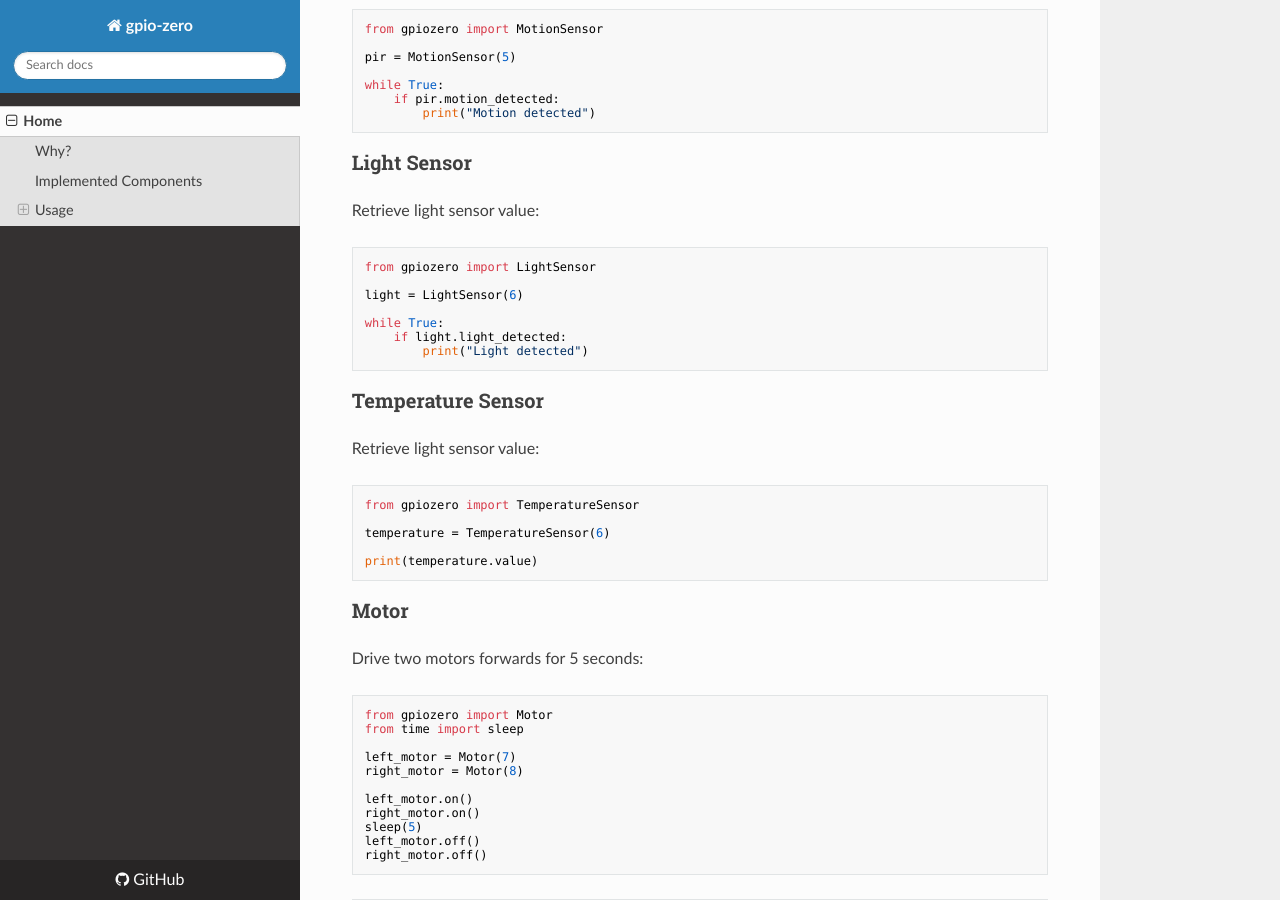
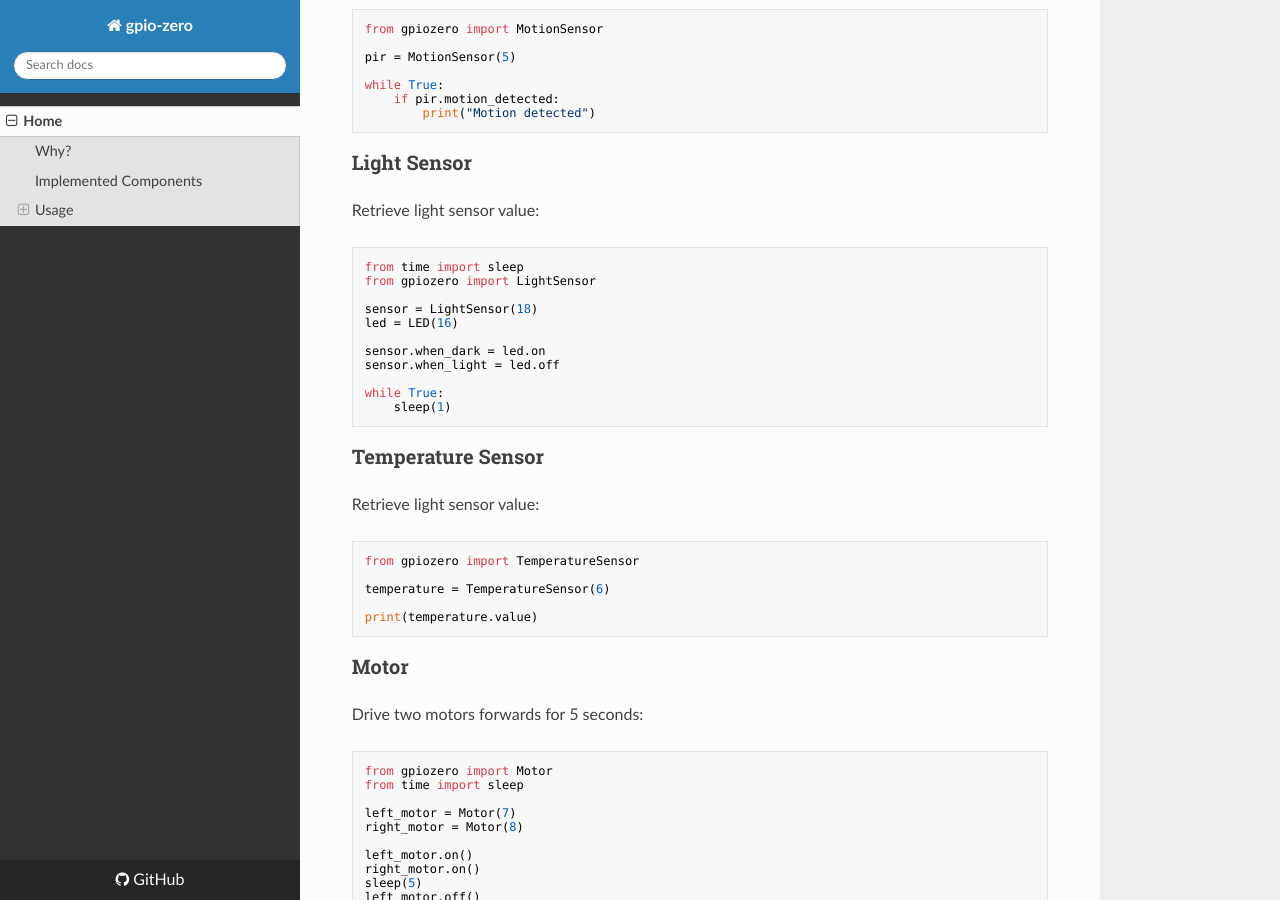
Before and after one commit to gpiozero/gpiozero, an MkDocs documentation site: the page built from docs/index.md, in a window 1280 px wide and 900 px high, scrolled down 2603 px. Built offline with MkDocs 1.6.1, drawn with Linux system fonts in a browser that asks for light colours; nearby versions of some CDN libraries; old or Windows-style settings are respelled for this version of MkDocs.

Commit message:
Update the docs with an example
Simple demo of when_dark / when_light

````diff
--- a/docs/index.md
+++ b/docs/index.md
@@ -154,13 +154,17 @@ while True:
 Retrieve light sensor value:
 
 ```python
+from time import sleep
 from gpiozero import LightSensor
 
-light = LightSensor(6)
+sensor = LightSensor(18)
+led = LED(16)
+
+sensor.when_dark = led.on
+sensor.when_light = led.off
 
 while True:
-    if light.light_detected:
-        print("Light detected")
+    sleep(1)
 ```
 
 ### Temperature Sensor
````
